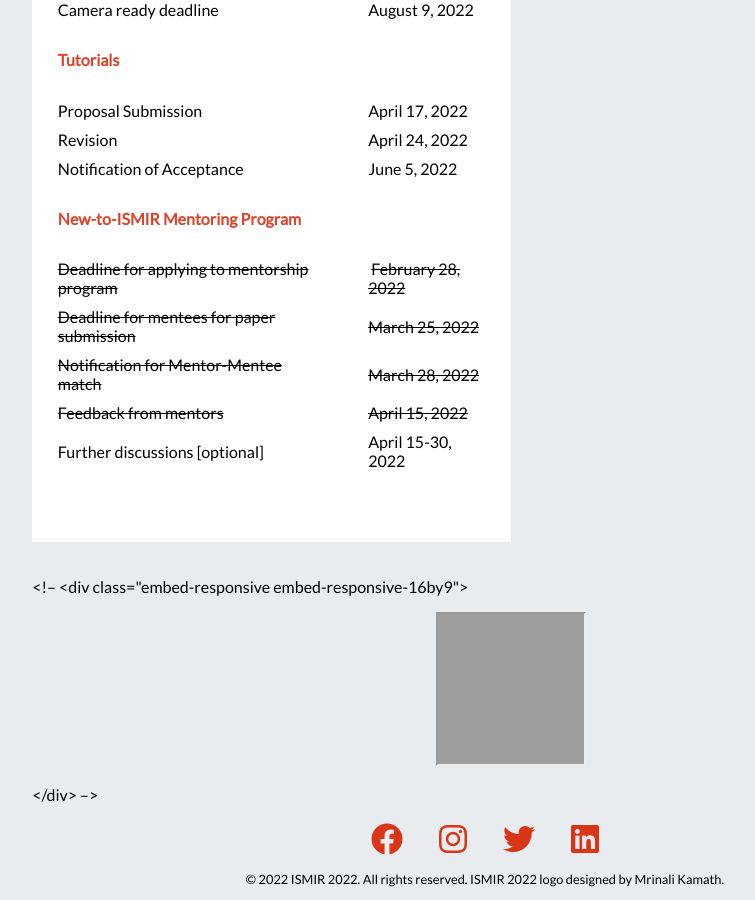
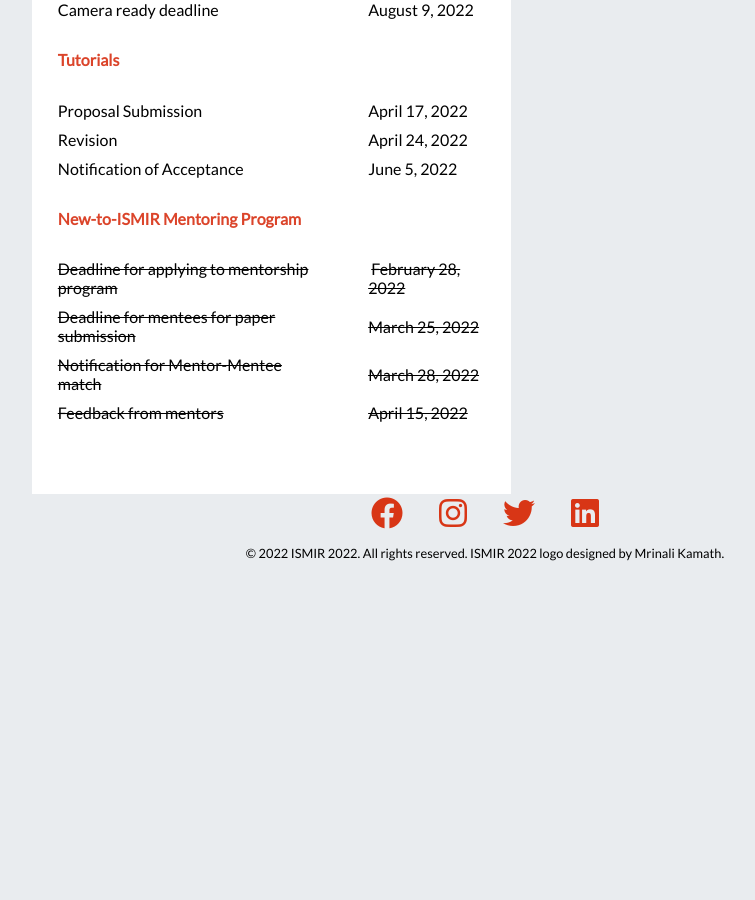
Before and after one commit to ismir2022/ismir2022.github.io, a Jekyll site: the page built from index.md, in a window 1280 px wide and 900 px high, scrolled down 925 px. Shown: the whole window, without its empty margins (155-910 px from the left). Built offline with Jekyll 4.4.1, drawn with Linux system fonts in a browser that asks for light colours; nearby versions of some CDN libraries; comment, search, counter and statistics services are not loaded; after the commit the page ends 1499 px from its top, so only the background shows below that; some of the changed lines change nothing that is shown; grey boxes are pictures that could not be loaded.

Commit message:
Strike Date

```diff
--- a/index.md
+++ b/index.md
@@ -105,63 +105,6 @@
         <td><span style="text-decoration:line-through">Feedback from mentors</span></td>
         <td><span style="text-decoration:line-through">April 15, 2022</span></td>
     </tr>
-    <tr class="mubx">
-        <td>Further discussions [optional]</td>
-        <td>April 15-30, 2022</td>
-    </tr>
 </table>
 
 <div class="itwit"><a class="twitter-timeline" data-width="250" data-height="400" href="https://twitter.com/ISMIRConf?ref_src=twsrc%5Etfw">Tweets by ISMIRConf</a> <script async src="https://platform.twitter.com/widgets.js" charset="utf-8"></script></div>
-
-<!-- | **Important Dates (AoE)** | | <a class="twitter-timeline" data-width="500" data-height="400" href="https://twitter.com/ISMIRConf?ref_src=twsrc%5Etfw">Tweets by ISMIRConf</a> <script async src="https://platform.twitter.com/widgets.js" charset="utf-8"></script>|
-|:--------|---------:|:-------:|
-|**<span style="color:#DB442A">Papers</span>**| |^^|
-|:--------|---------:|:-------:|
-| Submission site opening | April 22, 2022 |^^|
-| Abstract submission deadline | May 13, 2022 |^^|
-| Full paper submission deadline | May 20, 2022 |^^|
-| Notification of acceptance | July 14, 2022 |^^|
-| Camera ready deadline | August 9, 2022 |^^|
-|**<span style="color:#DB442A">Tutorials</span>**| |^^|
-|:--------|---------:|:-------:|
-| Proposal Submission | April 17, 2022 |^^|
-| Revision | April 24, 2022 |^^|
-| Notification of Acceptance | June 5, 2022 |^^|
-|**<span style="color:#DB442A">New-to-ISMIR Mentoring Program</span>**| |^^|
-|:--------|---------:|:-------:|
-| <span style="text-decoration:line-through">Deadline for applying to mentorship program</span>**  |  &nbsp;<span style="text-decoration:line-through">February 28, 2022</span> |^^|
-| Deadline for mentees for paper submission | March 25, 2022 |^^|
-| Notification for Mentor-Mentee match | March 28, 2022 |^^|
-| Feedback from mentors | April 15, 2022 |^^|
-| Further discussions [optional | April 15-30, 2022 |^^| -->
-
-<!-- |<span style="color:#DB442A">Papers</span>| |
-|:--------|---------:|
-| Submission site opening | April 22, 2022 |
-| Abstract submission deadline | May 13, 2022 |
-| Full paper submission deadline | May 20, 2022 |
-| Notification of acceptance | July 14, 2022 |
-| Camera ready deadline | August 9, 2022 |
-|**<span style="color:#DB442A">Tutorials</span>**| |
-|:--------|---------:|
-| Proposal Submission | April 17, 2022 |
-| Revision | April 24, 2022 |
-| Notification of Acceptance | June 5, 2022 |
-|**<span style="color:#DB442A">New-to-ISMIR Mentoring Program</span>**| |
-|:--------|---------:|
-| <span style="text-decoration:line-through">Deadline for applying to mentorship program</span>** |   <span style="text-decoration:line-through">February 28, 2022</span> |
-| Deadline for mentees for paper submission | March 25, 2022 |
-| Notification for Mentor-Mentee match | March 28, 2022 |
-| Feedback from mentors | April 15, 2022 |
-| Further discussions [optional | April 15-30, 2022 | -->
-
-<!-- <a class="twitter-timeline" data-width="500" data-height="400" href="https://twitter.com/ISMIRConf?ref_src=twsrc%5Etfw">Tweets by ISMIRConf</a> <script async src="https://platform.twitter.com/widgets.js" charset="utf-8"></script>
-{: .center-align}
-<br><br> -->
-<br>
-<!-- <p align="center"><iframe width="300" height="160" src="https://www.youtube.com/embed/F1mYxLbYHfg" title="YouTube video player" frameborder="0" allow="accelerometer; autoplay; clipboard-write; encrypted-media; gyroscope; picture-in-picture" allowfullscreen></iframe></p> -->
-<!-- <div class="embed-responsive embed-responsive-16by9">
-  <p align="center"><iframe width="150" class="embed-responsive-item" src="https://www.youtube.com/embed/F1mYxLbYHfg"></iframe></p>
-</div> -->
-<br>
-<!-- <p align="center"><a href="https://twitter.com/ISMIRConf?ref_src=twsrc%5Etfw" class="twitter-follow-button" data-show-count="false" data-show-screen-name="false"></a><script async src="https://platform.twitter.com/widgets.js" charset="utf-8"></script></p> -->
```
Also changed, not shown: 2 other files.
